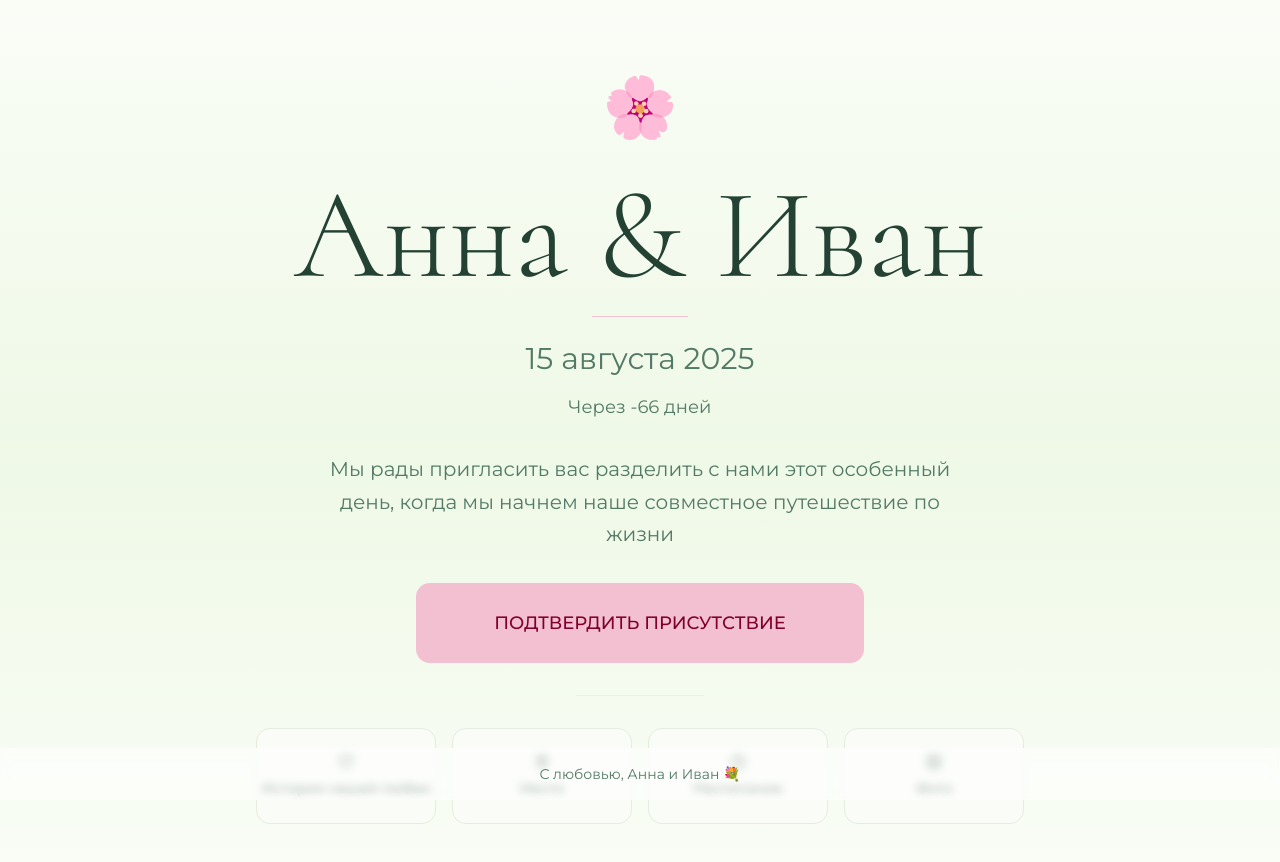
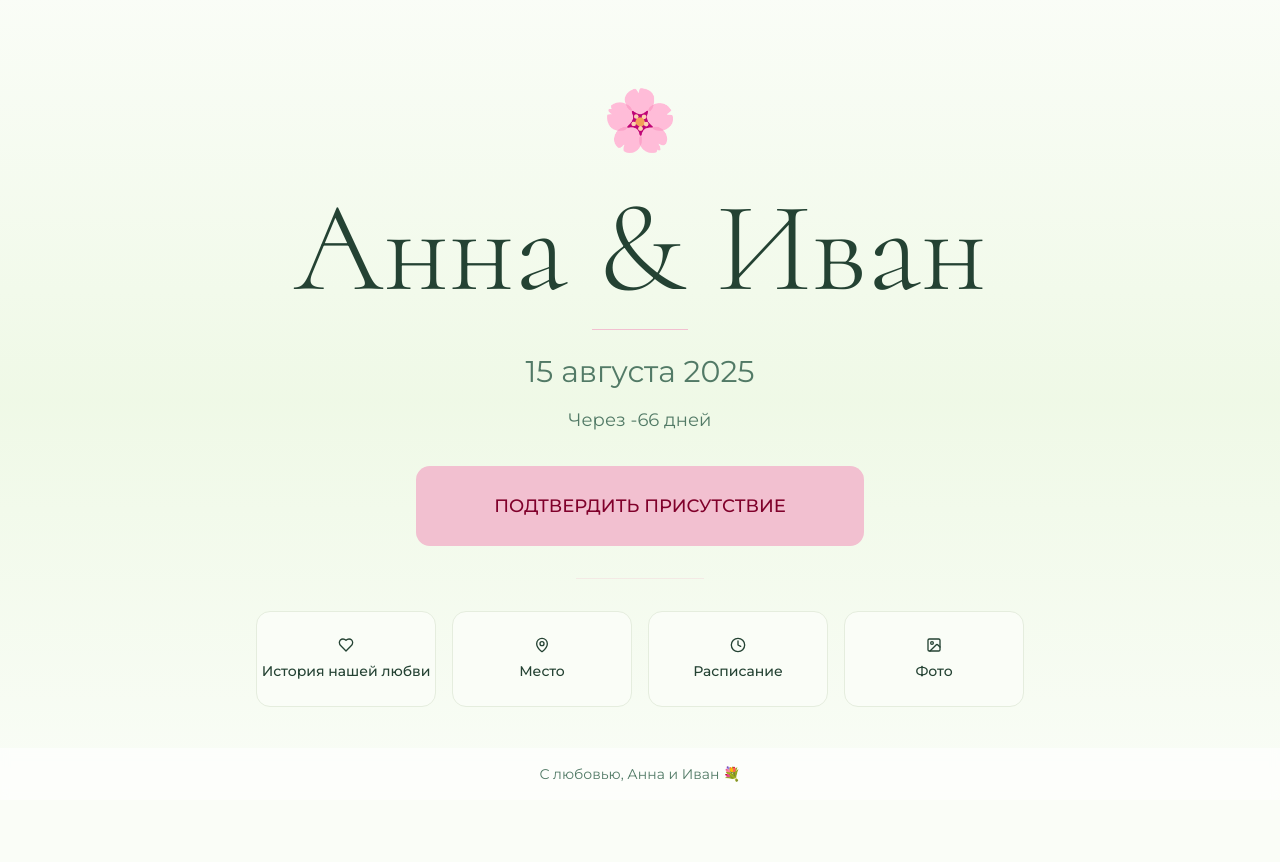
Before and after one commit to pr-poehali-dev/wedding-invitation-site-42, a React (Vite) app: page / in a window 1280 px wide. Shown: the top 862 px of the page. After the commit the page ends 800 px from the top, so only its background shows below. Built offline with nearby package versions, Linux system fonts and the light colour scheme.

Commit message:
Обновление 1 компонентов

```diff
--- a/src/pages/Index.tsx
+++ b/src/pages/Index.tsx
@@ -94,9 +94,7 @@ const Index = () => {
         <p className="text-2xl md:text-3xl text-muted-foreground mb-4">15 августа 2025</p>
         <p className="text-lg text-muted-foreground mb-8">Через {daysUntil} дней</p>
         <p className="text-xl max-w-2xl mx-auto text-muted-foreground leading-relaxed mb-8">
-          Мы рады пригласить вас разделить с нами этот особенный день,
-          когда мы начнем наше совместное путешествие по жизни
-        </p>
+</p>
 
         <div className="max-w-md mx-auto mb-8">
           <Button
```
